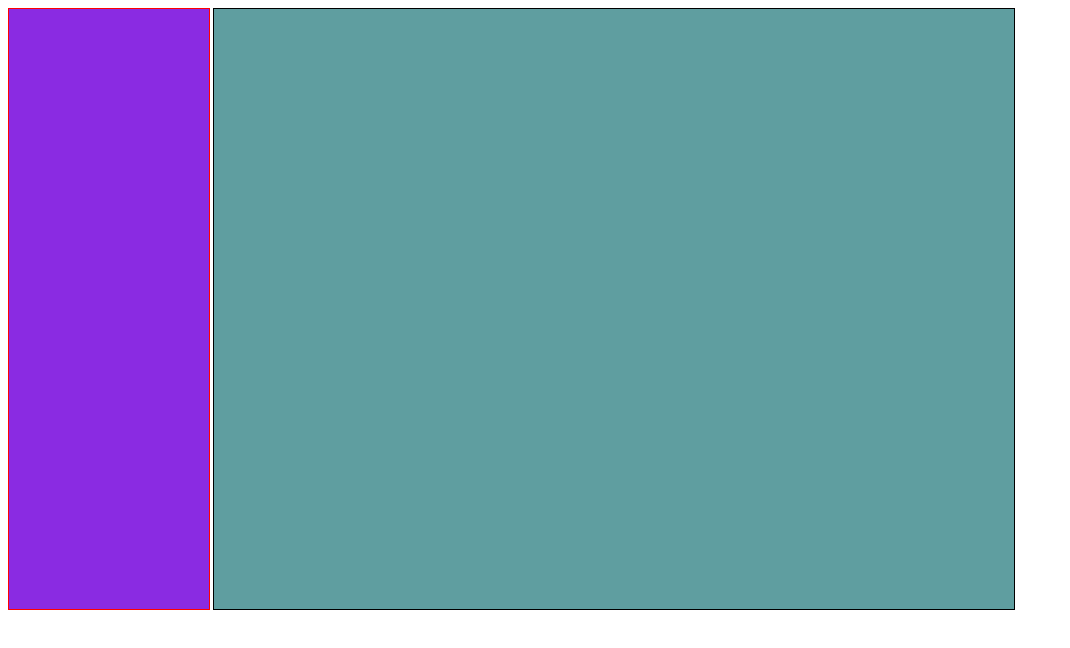
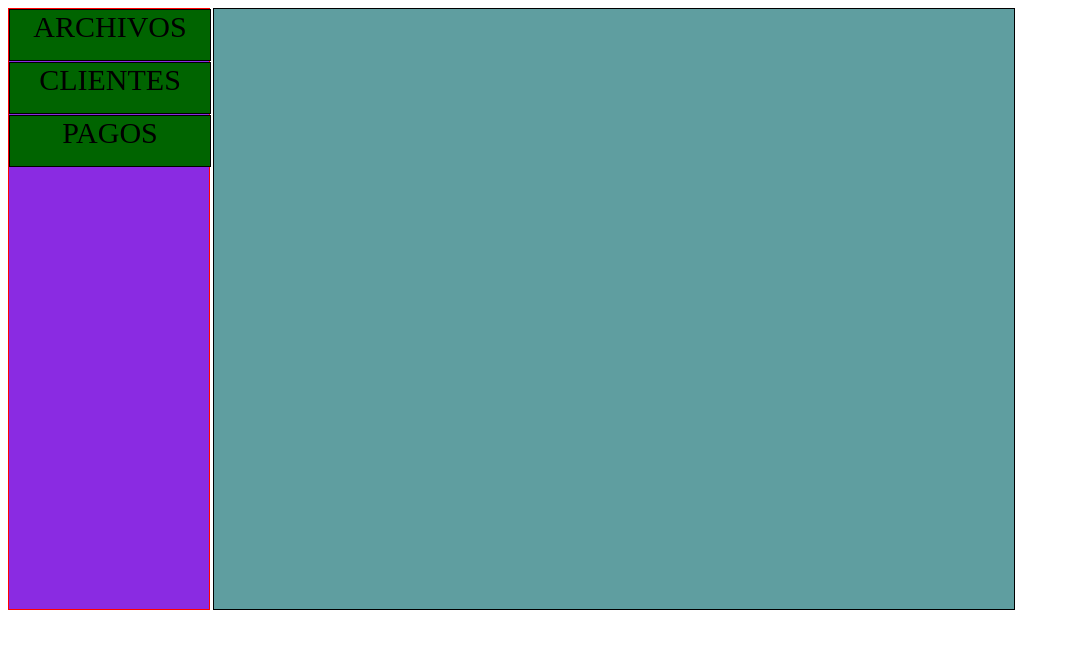
Before and after one commit to Robinz0n/repomejorandola, a plain HTML site: page index.html in a window 1280 px wide. Shown: the whole page, without its empty margins (0-1070 px from the left). Drawn offline with Linux system fonts and the light colour scheme.

Commit message:
Llenando las cajas en la barra de herramientas

```diff
--- a/css/estilo.css
+++ b/css/estilo.css
@@ -1,5 +1,4 @@
 body{
-
  position: relative;
 }
 .barra_herramienta{
@@ -17,3 +16,14 @@ body{
  position: absolute;
  left: 205px;
 }
+.caja{
+	width: 100%;
+	height: 50px;
+	border: 1px solid black;
+	background-color: #006400;
+	cursor: pointer;
+	font-size: 30px;
+	text-align: center;
+	font-weight: 20px;
+	margin-bottom: 1px;
+}
--- a/index.html
+++ b/index.html
@@ -7,7 +7,9 @@
 </head>
 <body>
  <div class="barra_herramienta">
-
+ 	<div class="caja">ARCHIVOS</div>
+ 	<div class="caja">CLIENTES</div>
+ 	<div class="caja">PAGOS</div>
  </div>
  <div class="contenedor">
 
```
